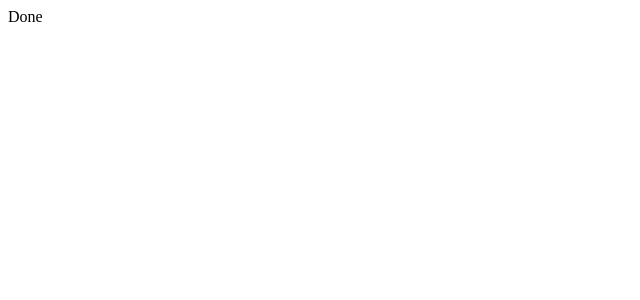
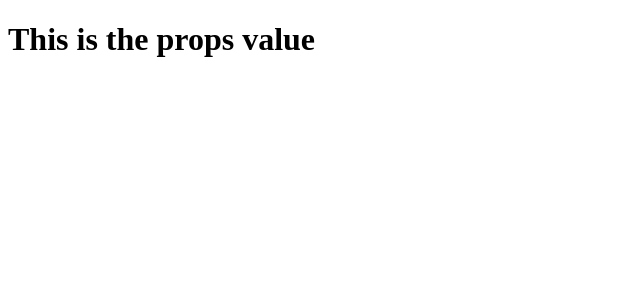
Before and after one commit to tanker327/react-practice, a React app: page / in a window 1280 px wide. Shown: the top 300 px of the page, without its empty margins (0-640 px from the left). Built offline with nearby package versions, Linux system fonts and the light colour scheme.

Commit message:
First using props in dom

```diff
--- a/App.js
+++ b/App.js
@@ -1,9 +1,13 @@
-import React from 'react'
+import React from 'react';
+import ReactDOM from 'react-dom';
 
 class App extends React.Component{
-	render(){
-		return <div>Done</div>;
-	}
+    render(){
+        return <h1>{this.props.txt}</h1>;
+    }
 }
 
-export default App;
+ReactDOM.render(
+    <App txt="This is the props value" />,
+    document.getElementById('app')
+);
--- a/main.js
+++ b/main.js
@@ -2,4 +2,4 @@ import React from 'react';
 import ReactDOM from 'react-dom';
 import App from './App';
 
-ReactDOM.render(<App />, document.getElementById('app'));
+//ReactDOM.render(<App />, document.getElementById('app'));
```
